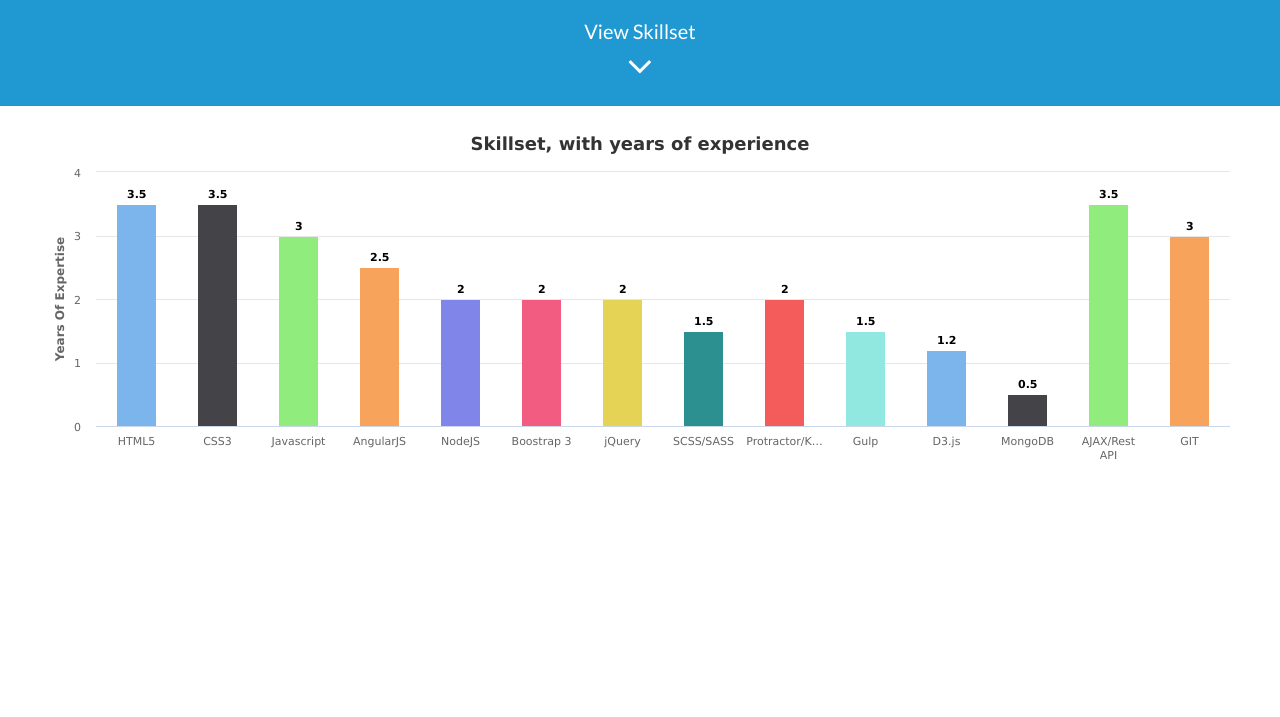
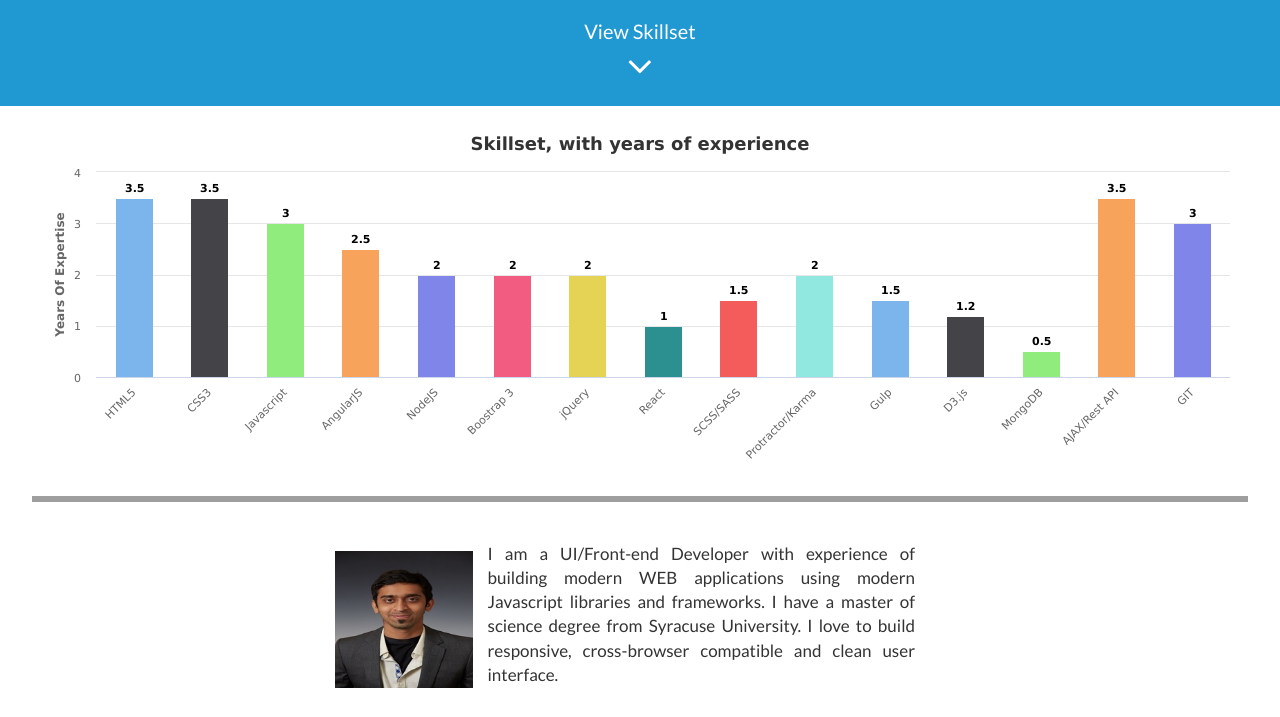
Before and after one commit to ahmedkhan50/Nabeel-Portfolio, a website: page public/index.html in a window 1280 px wide. Shown: the part 256-973 px from the top of the page. Before the commit the page ends 800 px from the top, so only its background shows below. Drawn offline with nearby package versions, Linux system fonts and the light colour scheme; grey boxes are pictures that could not be loaded.

Commit message:
updated skillset and about

```diff
--- a/public/css/styles.css
+++ b/public/css/styles.css
@@ -129,6 +129,22 @@ h3,h4,h5{
     margin-top: 2rem;
 }
 
+.mb-2{
+    margin-bottom: 2rem;
+}
+
+.pr-0{
+    padding-right: 0px;
+}
+
+.large-font{
+    font-size: 17px;
+}
+
+.text-justify{
+    text-align: justify;
+}
+
 .block{
     display: block !important;
 }
@@ -201,3 +217,15 @@ main #skillset{
     margin: 2rem auto;
     height: 350px;
 }
+
+#about img{
+    width: 100%;
+}
+
+hr.divider {
+	height: 6px;
+	background: url(http://ibrahimjabbari.com/english/images/hr-12.png) repeat-x 0 0;
+    border: 0;
+    width: 95%;
+    margin: 2rem auto;
+}
--- a/public/index.html
+++ b/public/index.html
@@ -77,6 +77,7 @@
 </header>
 
 <main>
+    <!--introduction-->
  <div class="introduction clearfix text-center">
     <div class="col-xs-12 col-sm-8 col-md-8 col-lg-8 col-xs-offset-0 col-sm-offset-2 col-md-offset-2 col-lg-offset-2">
         <h1>UI/Front-end Developer</h1>
@@ -87,7 +88,22 @@
         </a>
     </div>
  </div>
+ <!--skillset diagram-->
  <div id="skillset"></div>
+ <hr class="divider mb-2"></hr>
+ <!--about-->
+ <div id="about" class="col-xs-12 col-sm-8 col-md-8 col-lg-6 col-xs-offset-0 col-sm-offset-2 col-md-offset-2 col-lg-offset-3 mb-2 mt-2">
+     <div class="row dtable">
+         <div class="col-xs-4 col-sm-3 col-md-3 col-lg-3 pr-0 dtablecell">
+           <img src="/assets/images/nab.jpg" alt="Nabeel Photo">
+         </div>
+          <div class="col-xs-8 col-sm-9 col-md-9 col-lg-9 dtablecell">
+              <p class="large-font text-justify">I am a UI/Front-end Developer with experience of building modern WEB applications using modern Javascript libraries and frameworks.
+                 I have a master of science degree from Syracuse University. I love to build responsive, cross-browser compatible and clean user interface.
+              </p>
+          </div>
+     </div>
+ </div>
 </main>
 
 
--- a/public/js/app.js
+++ b/public/js/app.js
@@ -93,6 +93,11 @@ Highcharts.chart('skillset', {
                     "drilldown": "jQuery"
                 },
                 {
+                    "name": "React",
+                    "y": 1,
+                    "drilldown": "React"
+                },
+                {
                     "name": "SCSS/SASS",
                     "y": 1.5,
                     "drilldown": "SCSS/SASS"
```
Also changed, not shown: public/assets/images/nab.jpg (added).
